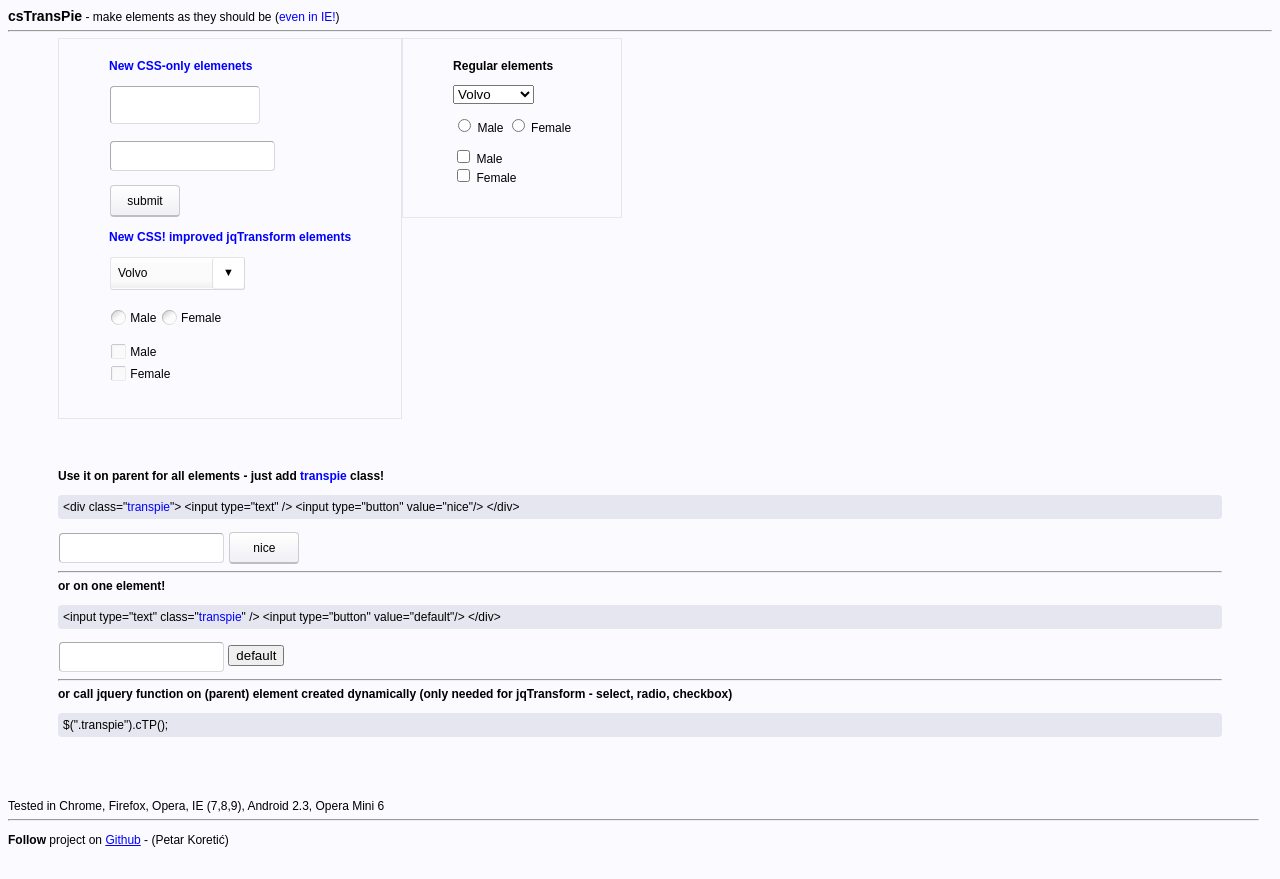
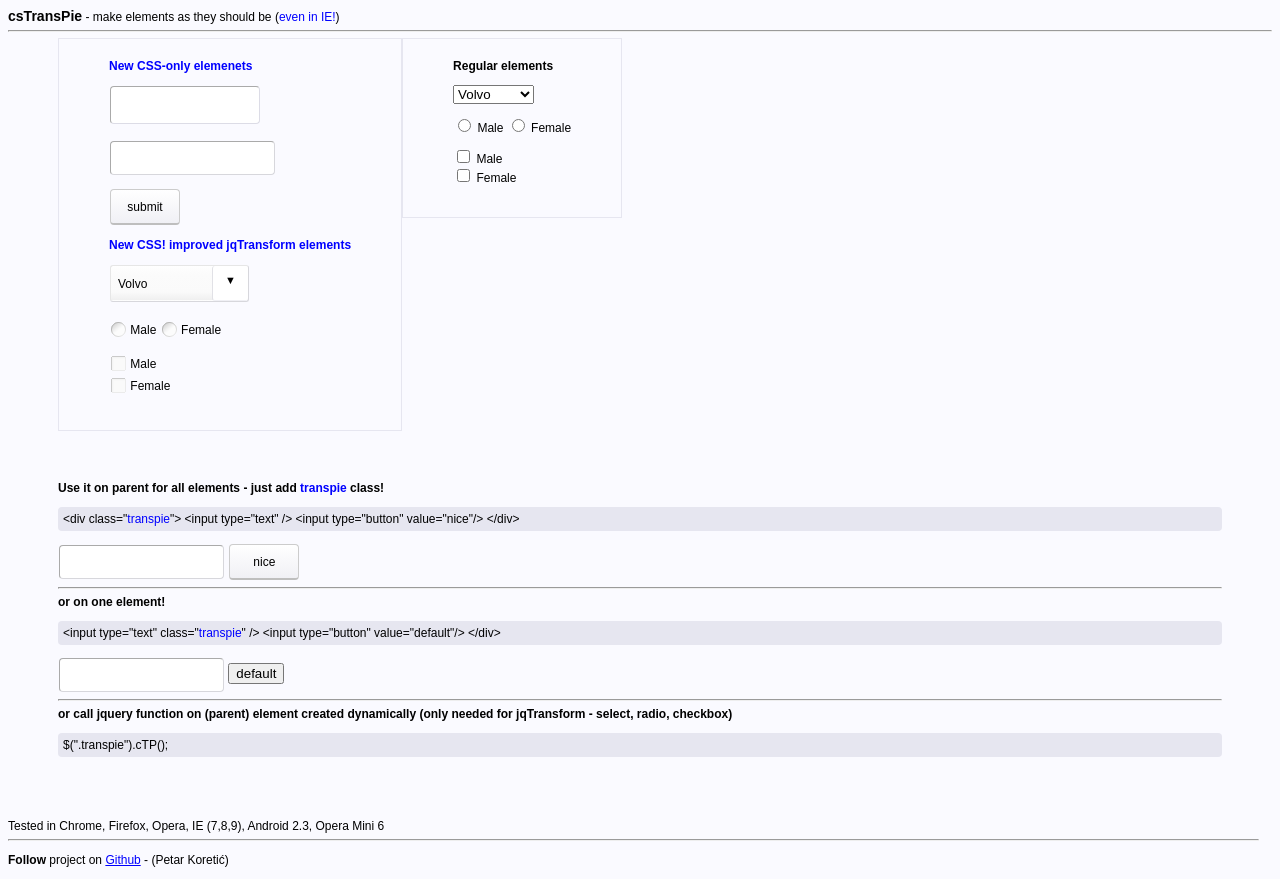
Before and after one commit to pkoretic/csDefault, a plain HTML site: page demo.html in a window 1280 px wide. Drawn offline with nearby package versions, Linux system fonts and the light colour scheme.

Commit message:
Update csTransPie/csTransPie.css

```diff
--- a/csTransPie/csTransPie.css
+++ b/csTransPie/csTransPie.css
@@ -57,7 +57,7 @@
  outline: none;
  font:12px arial;
  margin: 1px;
- height:20px;
+ height:24px;
  padding:4px;
  border-style:solid;
  -webkit-border-radius: 4px;
@@ -87,7 +87,7 @@
 
 	border-width:1px;  border-bottom-width:2px;
 	border-color:#CCC; border-bottom-color:#BEBEBE;
-	width:70px; height:32px; /*padding:7px 15px;*/
+	width:70px; height:36px; /*padding:7px 15px;*/
 
 	background-color:#F5F5F5;
 	/* SVG - in case IE won't allow PIE.htc :: filter: none; if you want to combine support without CSS3PIE */
@@ -113,7 +113,7 @@
 	position:relative;
 	vertical-align:middle;
 	display:inline-block;
-	height:31px;
+	height:35px;
 	margin: 1px;
 	background: #F5F5F5;
 	border:1px solid transparent;
@@ -141,8 +141,8 @@
 	float:none;
 	position:absolute;
 	white-space:nowrap;
-	height:31px;
-	line-height:15px;
+	height:35px;
+	line-height:20px;
 	overflow:hidden;
 	cursor:pointer;
 	padding:8px 0 0 7px;
@@ -158,8 +158,8 @@
 	display:block;
 	position:absolute;
 	right:0;
-	width:31px;
-	height:22px;
+	width:35px;
+	height:26px;
 	text-align:center;
 	padding-top:8px;
 	background: #FFF;
```
